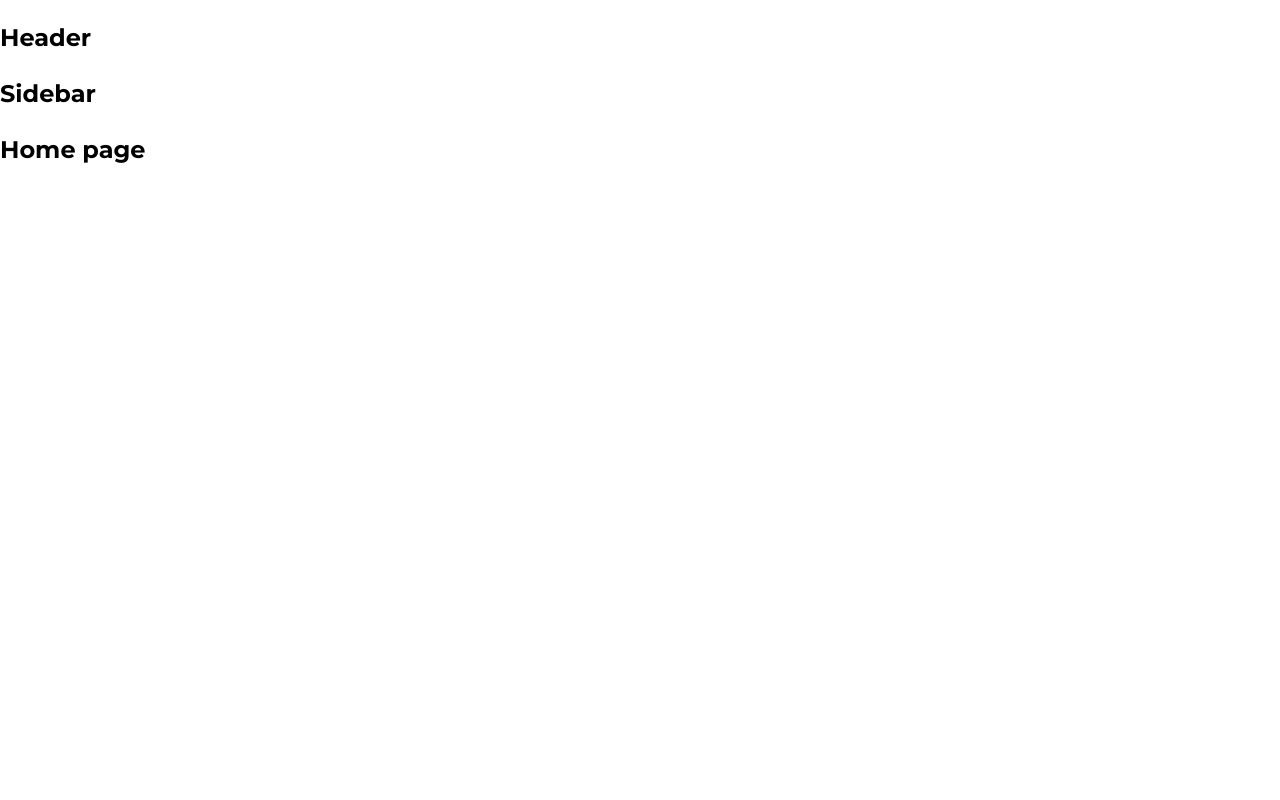
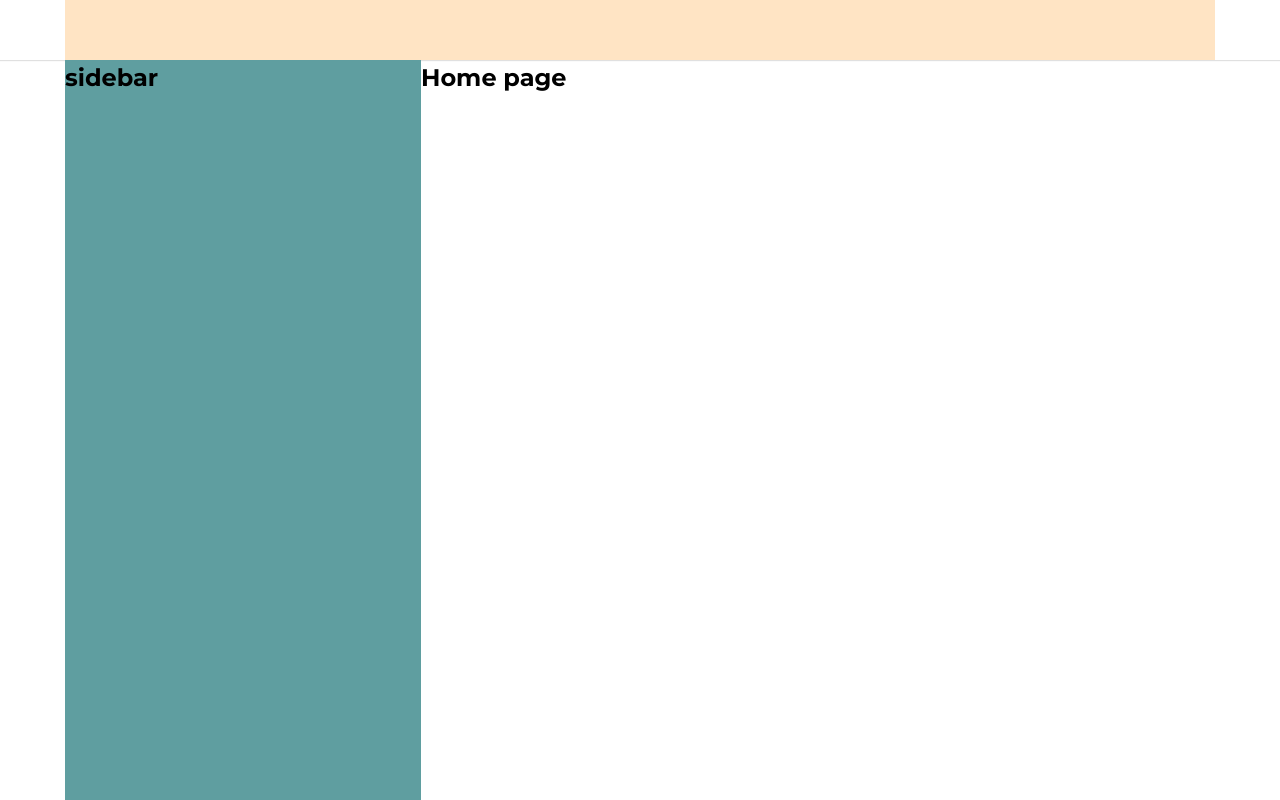
Before and after one commit to TuanNghia295/tiktok-ui, a React (Create React App) app: page / in a window 1280 px wide. Shown: the top 800 px of the page. Built offline with nearby package versions, Linux system fonts and the light colour scheme.

Commit message:
Dựng khung Layout mặc định

```diff
--- a/package.json
+++ b/package.json
@@ -6,6 +6,7 @@
         "@testing-library/jest-dom": "^5.16.5",
         "@testing-library/react": "^13.4.0",
         "@testing-library/user-event": "^13.5.0",
+        "classnames": "^2.3.2",
         "normalize.css": "^8.0.1",
         "react": "^18.2.0",
         "react-dom": "^18.2.0",
--- a/src/componens/GlobalStyle/GlobalStyles.scss
+++ b/src/componens/GlobalStyle/GlobalStyles.scss
@@ -3,10 +3,16 @@
 
 :root {
     --primary: #fe2c55;
+
+    // default layout
+    --default-layout-header-height: 60px;
+    --default-layout-width: 1150px;
 }
 
 * {
     box-sizing: border-box;
+    margin: 0;
+    padding: 0;
 }
 
 html {
--- /dev/null
+++ b/src/componens/Layouts/DefaultLayout/DefaultLayout.module.scss
@@ -0,0 +1,14 @@
+.wrapper{
+    display: flex;
+    flex-direction: column;
+    align-items: center;
+}
+
+.container {
+    width: var(--default-layout-width);
+    display: flex;
+}
+
+.content{
+    flex: 1;
+}
--- /dev/null
+++ b/src/componens/Layouts/DefaultLayout/Sidebar/Sidebar.module.scss
@@ -0,0 +1,5 @@
+.wrapper {
+    width: 356px;
+    min-height: 1000px;
+    background-color: cadetblue;
+}
--- a/src/componens/Layouts/DefaultLayout/Sidebar/index.js
+++ b/src/componens/Layouts/DefaultLayout/Sidebar/index.js
@@ -1,5 +1,11 @@
+import classNames from 'classnames/bind';
+import styles from './Sidebar.module.scss';
+
+const cx = classNames.bind(styles);
 function Sidebar() {
-    return ( <h2>Sidebar</h2> );
+    return <aside className={cx('wrapper')}>
+        <h2>sidebar</h2>
+    </aside>;
 }
 
 export default Sidebar;
--- a/src/componens/Layouts/DefaultLayout/index.js
+++ b/src/componens/Layouts/DefaultLayout/index.js
@@ -1,13 +1,17 @@
 import Header from '~/componens/Layouts/components/Header';
+import classNames from 'classnames/bind';
+import styles from './DefaultLayout.module.scss'
 import Sidebar from './Sidebar';
+
+const cx = classNames.bind(styles)
 
 function DefaultLayout({ children }) {
     return (
-        <div>
+        <div className={cx('wrapper')}>
             <Header />
-            <div className="container">
+            <div className={cx("container")}>
                 <Sidebar />
-                <div className="content">{children}</div>
+                <div className={cx("content")}>{children}</div>
             </div>
         </div>
     );
--- /dev/null
+++ b/src/componens/Layouts/components/Header/header.module.scss
@@ -0,0 +1,13 @@
+.wrapper {
+    width: 100%;
+    height: var(--default-layout-header-height);
+    box-shadow: 0px 1px 1px rgb(0 0 0 / 12%);
+    display: flex;
+    justify-content: center;
+}
+
+.inner {
+    height: 100%;
+    width: var(--default-layout-width);
+    background-color: bisque;
+}
--- a/src/componens/Layouts/components/Header/index.js
+++ b/src/componens/Layouts/components/Header/index.js
@@ -1,5 +1,13 @@
+import classNames from 'classnames/bind';
+import styles from './header.module.scss';
+
+const cx = classNames.bind(styles);
 function Header() {
-    return <h2>Header</h2>;
+    return (
+        <header className={cx('wrapper')}>
+            <div className={cx('inner')}></div>
+        </header>
+    );
 }
 
 export default Header;
```
Also changed, not shown: 1 other file (tests, documents, lock files or other folders).
